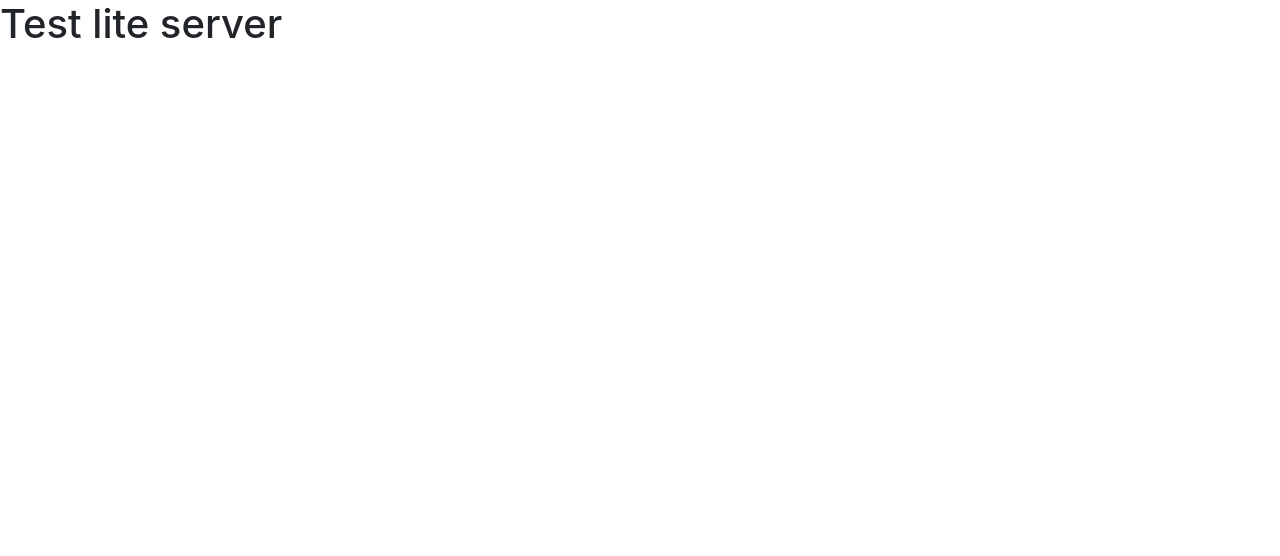
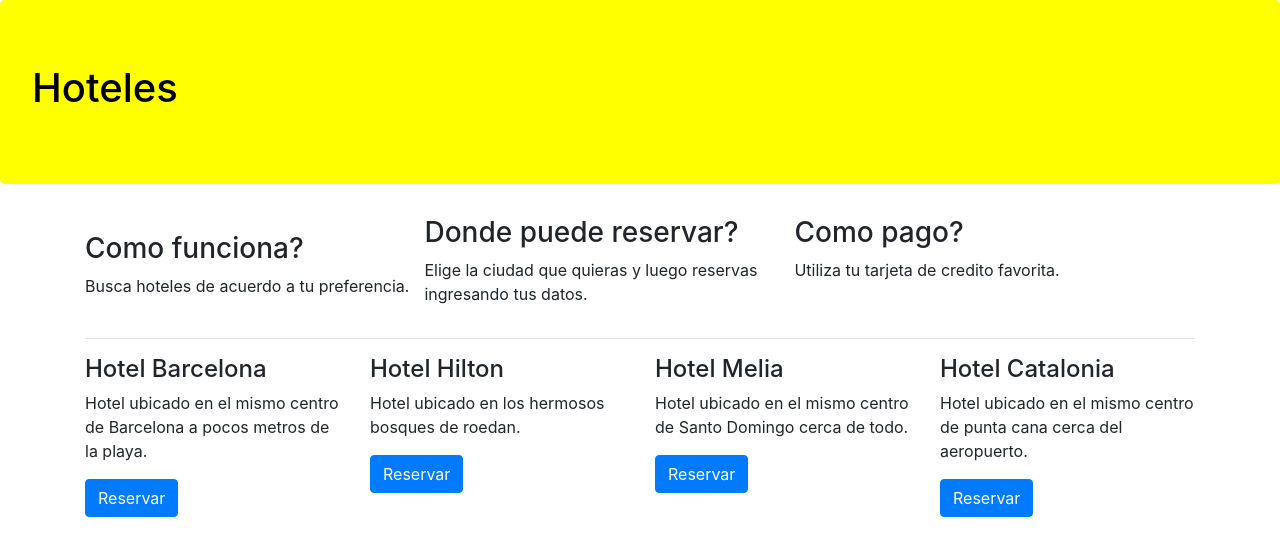
Before and after one commit to emmanuelepp/Guia-Hoteles, a website: page index.html in a window 1280 px wide. Drawn offline with nearby package versions, Linux system fonts and the light colour scheme.

Commit message:
Agregabdo componentes al front

```diff
--- /dev/null
+++ b/css/main.css
@@ -0,0 +1,10 @@
+.jumbotron {
+    background-color: yellow;
+    color: black;
+}
+
+.footer {
+    padding: 10px 10px 0 10px;
+    background-color: yellow;
+    margin-bottom: 0px;
+}
--- a/index.html
+++ b/index.html
@@ -1,5 +1,6 @@
 <!doctype html>
 <html lang="en">
+
 <head>
   <!-- Required meta tags -->
   <meta charset="utf-8">
@@ -7,16 +8,68 @@
 
   <!-- Bootstrap CSS -->
   <link rel="stylesheet" href="node_modules/bootstrap/dist/css/bootstrap.min.css">
+  <link rel="stylesheet" href="css/main.css">
+  <title>Guia Hoteles</title>
+</head>
 
-    <title>Test lite server</title>
-  </head>
 <body>
-    <h1>Test lite server</h1>
+  <div class="jumbotron">
+    <h1> Hoteles</h1>
+  </div>
+
+  <div class="container">
+    <div class="d-flex flex">
+      <div class="col-ms-4">
+        <p>
+          <h3> Como funciona?</h3>
+          <p>Busca hoteles de acuerdo a tu preferencia.</p>
+        </p>
+      </div>
+
+      <div class="col-sm-4">
+        <h3>Donde puede reservar?</h3>
+        <p>Elige la ciudad que quieras y luego reservas ingresando tus datos.</p>
+      </div>
+
+      <div class="col-sm-4">
+          <h3>Como pago?</h3>
+          <p>Utiliza tu tarjeta de credito favorita.</p>
+        </div>
+    </div>
+    <hr>
+
+    <div class="row">
+      <div class="col-sm-3">
+        <h4>Hotel Barcelona</h4>
+        <p>Hotel ubicado en el mismo centro de Barcelona a pocos metros de la playa.</p>
+        <button class="btn btn-primary"> Reservar</button>
+      </div>
+
+      <div class="col-sm-3">
+          <h4>Hotel Hilton</h4>
+          <p>Hotel ubicado en los hermosos bosques de roedan.</p>
+          <button class="btn btn-primary"> Reservar</button>
+        </div>
+
+        <div class="col-sm-3">
+            <h4>Hotel Melia</h4>
+            <p>Hotel ubicado en el mismo centro de Santo Domingo cerca de todo.</p>
+            <button class="btn btn-primary"> Reservar</button>
+          </div>
+
+          <div class="col-sm-3">
+              <h4>Hotel Catalonia</h4>
+              <p>Hotel ubicado en el mismo centro de punta cana cerca del aeropuerto.</p>
+              <button class="btn btn-primary"> Reservar</button>
+            </div>
+    </div>
+  </div>
 
   <!-- Optional JavaScript -->
   <!-- jQuery first, then Popper.js, then Bootstrap JS -->
-    <script src="node_modules/jquery/dist/jquery.min.js" > </script>
+  <script src="node_modules/jquery/dist/jquery.min.js"> </script>
   <script src="node_modules/popper.js/dist/popper.min.js"></script>
   <script src="node_modules/bootstrap/dist/js/bootstrap.min.js"></script>
 </body>
+
 </html>
```
Also changed, not shown: css/css.css (added, +10 -0 lines). Lines whose indentation alone changed are shown as unchanged.
